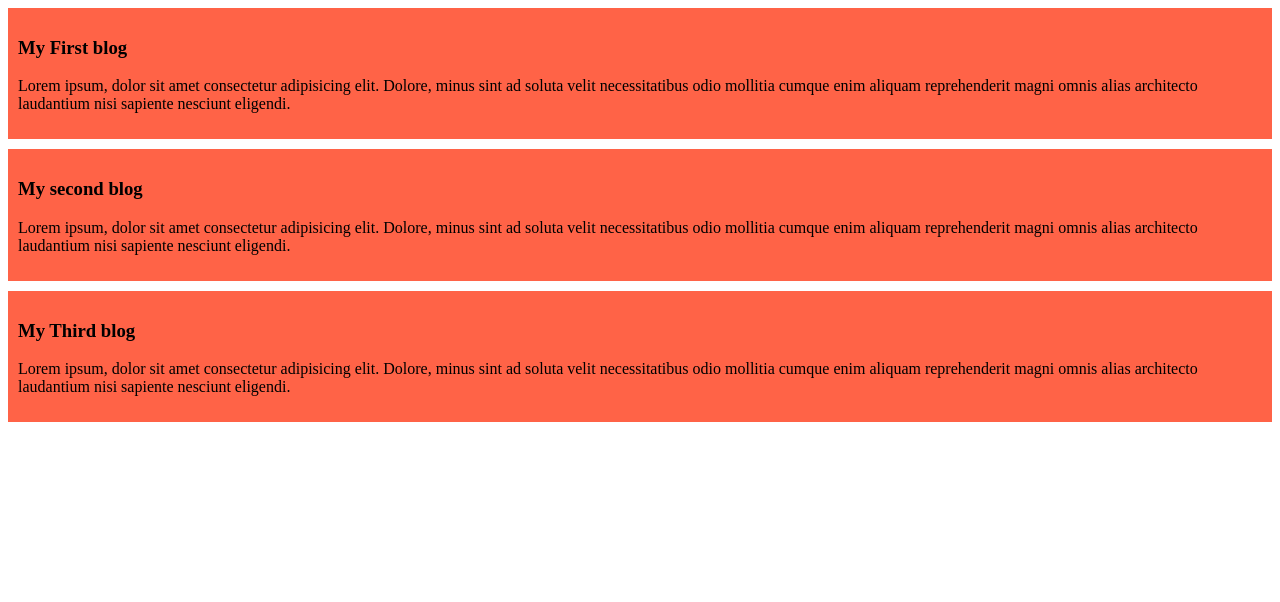
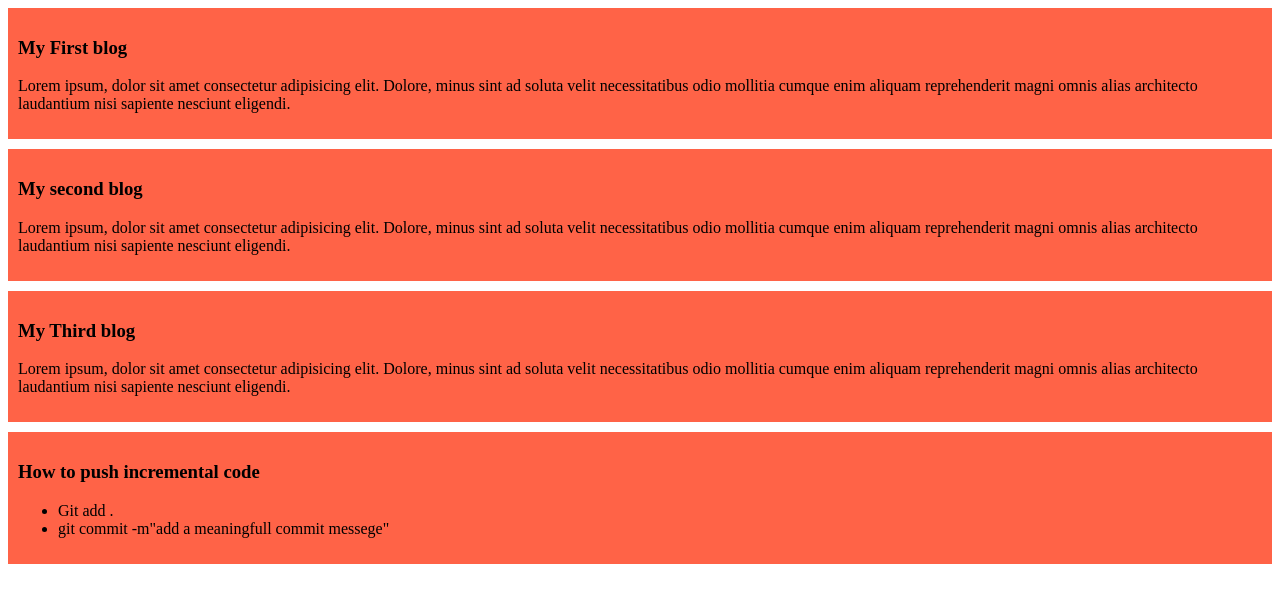
Before and after one commit to kawser63/my-first-github, a plain HTML site: page index.html in a window 1280 px wide. Drawn offline with Linux system fonts and the light colour scheme.

Commit message:
added a list to push code

```diff
--- a/index.html
+++ b/index.html
@@ -19,5 +19,12 @@
         <h3>My Third blog</h3>
         <p>Lorem ipsum, dolor sit amet consectetur adipisicing elit. Dolore, minus sint ad soluta velit necessitatibus odio mollitia cumque enim aliquam reprehenderit magni omnis alias architecto laudantium nisi sapiente nesciunt eligendi.</p>
     </div>
+    <div>
+        <h3>How to push incremental code</h3>
+        <ul>
+            <li>Git add .</li>
+            <li>git commit -m"add a meaningfull commit messege"</li>
+        </ul>
+    </div>
 </body>
 </html>
```
